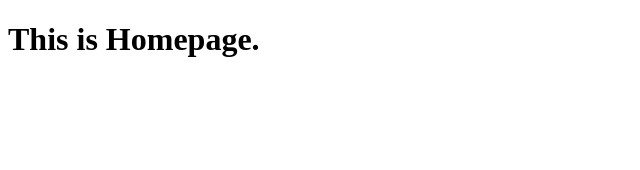
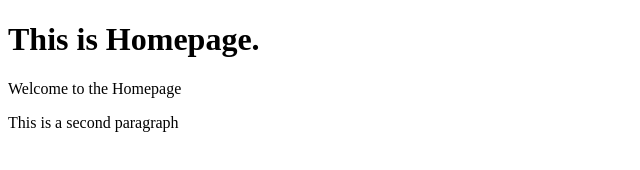
Before and after one commit to leoho55688/project001, a plain HTML site: page index.html in a window 1280 px wide. Shown: the whole page, without its empty margins (0-640 px from the left). Drawn offline with Linux system fonts and the light colour scheme.

Commit message:
some new codes

```diff
--- a/index.html
+++ b/index.html
@@ -19,6 +19,8 @@
 
   <body>
     <h1>This is Homepage.</h1>
+    <p>Welcome to the Homepage</p>
+    <p>This is a second paragraph</p>
   </body>
   <script src="./app.js"></script>
 </html>
```
Also changed, not shown: 1 other file.
